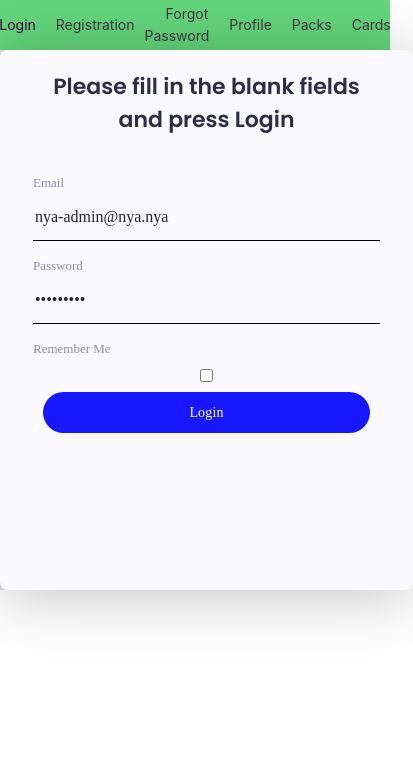
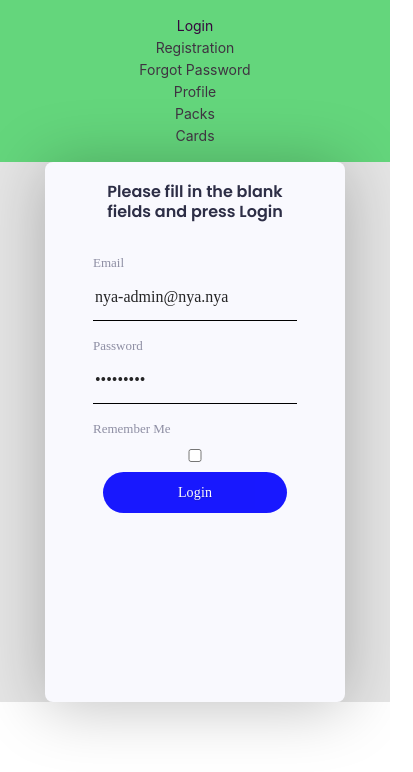
Before and after one commit to Chester7777/learning_Cards, a React (Create React App) app: page /login in a window 390 px wide. Shown: the top 772 px of the page, 413 px wide, since content can reach past the window. Built offline with nearby package versions, Linux system fonts and the light colour scheme; no server answers.

Commit message:
adaptiv css

```diff
--- a/src/n1-main/m1-ui/components/login/Login.module.css
+++ b/src/n1-main/m1-ui/components/login/Login.module.css
@@ -11,6 +11,7 @@
 .registerForm {
     display: flex;
     flex-direction: column;
+    width: 100%;
 }
 
 .registerForm label {
@@ -34,7 +35,7 @@
 }
 .registerBlock {
     margin: 0 auto;
-    width: 413px;
+    max-width: 413px;
     height: 540px;
     background: #F9F9FE;
     box-shadow: 0 4px 64px rgba(0, 0, 0, 0.25);
@@ -46,8 +47,25 @@
     box-sizing: border-box;
 }
 
+@media (max-width: 431px) {
+    .wrapProfile{
+        width: 300px;
+        padding: 20px 10px;
+
+    }
+
+    .registerBlock p{
+        font-size: medium;
+        line-height: 20px;
+
+    }
+    .registerBlock{
+        max-width: 300px;
+    }
+}
+
 .registerFormInput{
-    width: 347px;
+    width: 100%;
     height: 48px;
     border: none;
     background-color: #F9F9FE;
--- a/src/n1-main/m1-ui/components/profile/Profile.module.css
+++ b/src/n1-main/m1-ui/components/profile/Profile.module.css
@@ -24,7 +24,7 @@
     border: 1px solid;
     display: flex;
     margin: 0 auto;
-    width: 413px;
+   max-width: 413px;
     height: 540px;
     background: #F9F9FE;
     box-shadow: 0 4px 64px rgba(0, 0, 0, 0.25);
@@ -33,6 +33,14 @@
     align-items: center;
     padding: 20px 48px;
     box-sizing: border-box;
+
+}
+@media (max-width: 431px) {
+    .wrapProfile{
+        max-width: 300px;
+        padding: 20px 10px;
+
+    }
 
 }
 
--- a/src/n1-main/m1-ui/header/Header.module.css
+++ b/src/n1-main/m1-ui/header/Header.module.css
@@ -5,9 +5,19 @@
     display: flex;
     flex-direction: row;
     justify-content: center;
-    height: 50px;
+    /*height: 50px;*/
     align-items: center;
+    width: 100%;
 }
+
+    @media (max-width: 431px) {
+       .nav{
+           flex-direction: column;
+           width: 100%;
+
+
+       }
+    }
 
 .item a {
     color: rgb(63, 51, 65);
```
